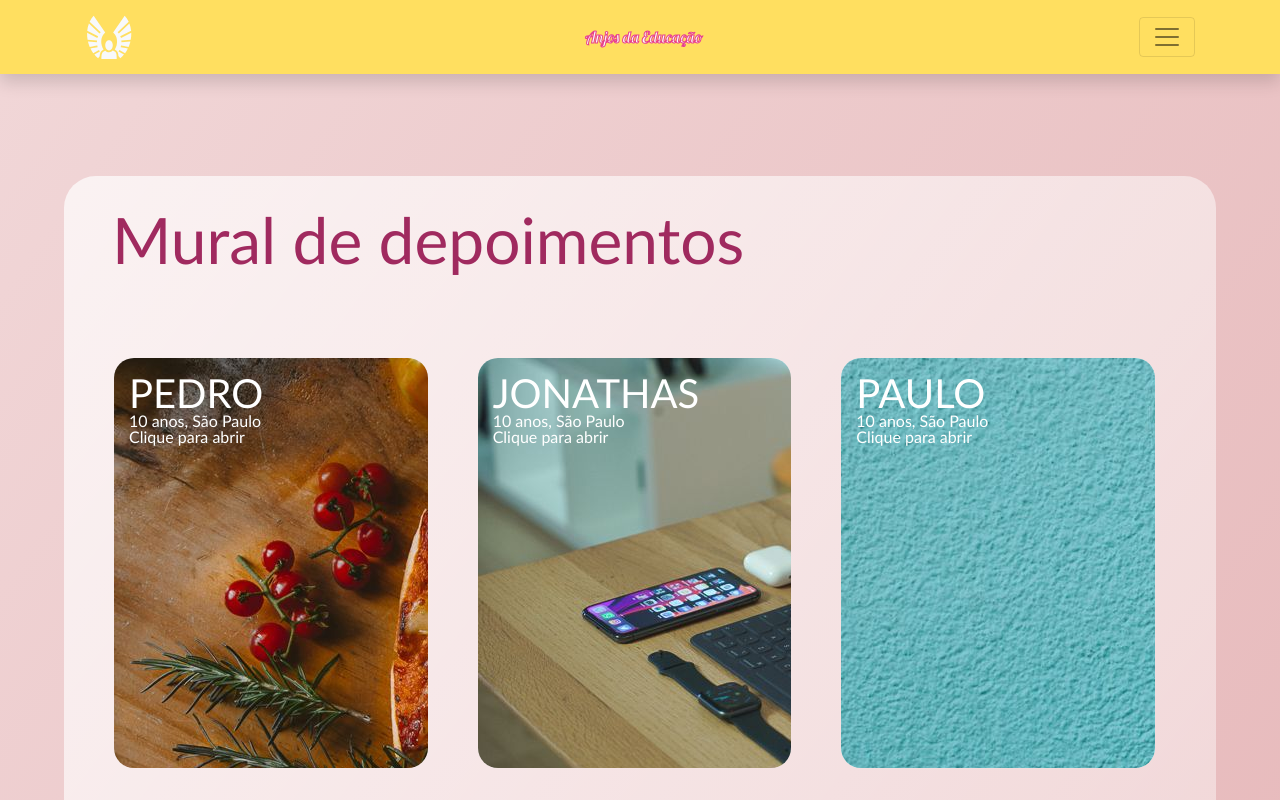
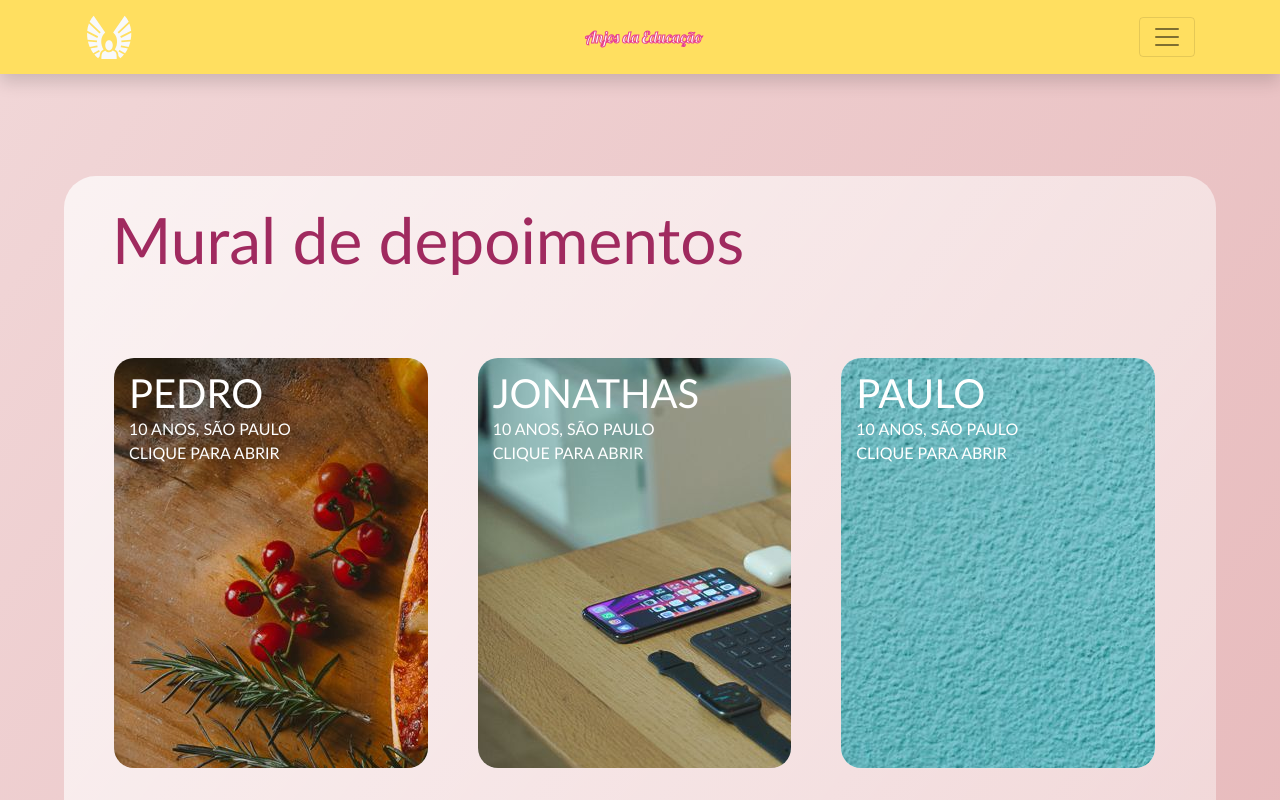
Before and after one commit to bob-mw/anjosDaEducacao, a React (Create React App) app: page /mural in a window 1280 px wide. Shown: the top 800 px of the page. Built offline with nearby package versions, Linux system fonts and the light colour scheme.

Commit message:
Card Description organized

```diff
--- a/src/components/CardList/index.jsx
+++ b/src/components/CardList/index.jsx
@@ -19,8 +19,8 @@ const Card = ({ id, title, name, theme }) => {
             layoutId={`title-container-${id}`}
           >
             <S.Name>{name}</S.Name>
-            <h2>{title}</h2>
-            <p>Clique para abrir</p>
+            <S.Description>{title}</S.Description>
+            <S.Description>Clique para abrir</S.Description>
           </S.TitleContainer>
         </S.CardContent>
       </S.CardContentContainer>
--- a/src/components/CardList/styled.jsx
+++ b/src/components/CardList/styled.jsx
@@ -44,16 +44,19 @@ export const TitleContainer = styled(motion.div)`
     top: 15px;
     left: 15px;
     max-width: 300px;
-
-    p {
-        font-size: 1rem;
-    }
 `
 
 export const Name = styled.span`
     color: white;
     font-size: 2.5rem;
     text-transform: uppercase;
+`
+
+export const Description = styled.h2`
+    color: white;
+    font-size: 1rem;
+    text-transform: uppercase;
+    padding-top: 0.5rem;
 `
 
 export const CardOpenLink = styled(Link)`
```
